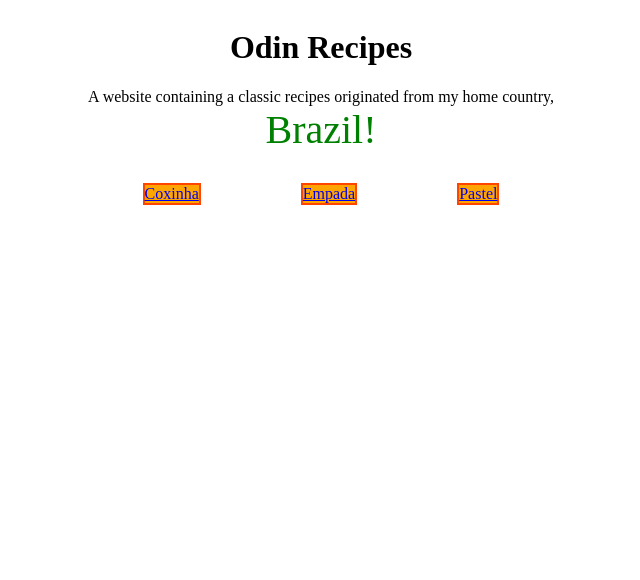
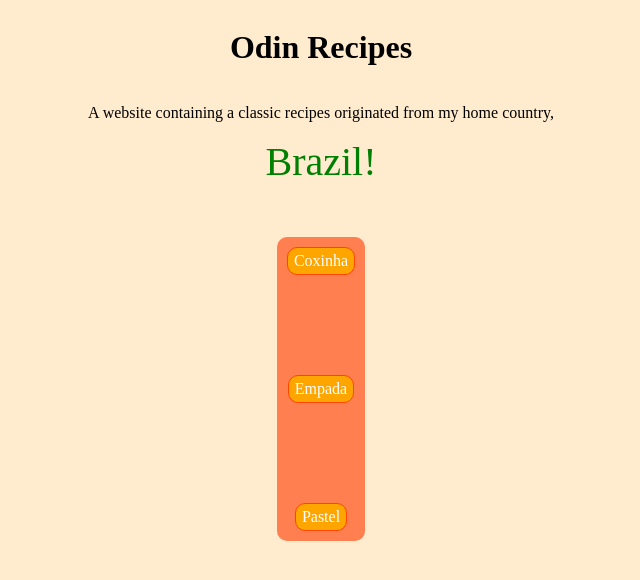
Before and after one commit to Vegeance-V/odin-recipes, a plain HTML site: page index.html in a window 1280 px wide. Shown: the whole page, without its empty margins (319-959 px from the left). Drawn offline with Linux system fonts and the light colour scheme.

Commit message:
Add changes to the css styling
- Add padding and border to the buttons containing the links

- Add background color

- Add text color and change text placement

```diff
--- a/index.html
+++ b/index.html
@@ -10,9 +10,10 @@
 <body>
     <div class="center">
         <h1>Odin Recipes</h1>
-     <a> A website containing a classic recipes originated from my home country, <div class="greentext">Brazil!</div></a>
+        <p> A website containing a classic recipes originated from my home country, <div class="greentext">Brazil!</div></p>
     </div>
 
+    <div class="options">
         <div class="positionbox">
 
             <div class="optionstyle">
@@ -26,7 +27,7 @@
             <div class="optionstyle">
                 <a href="./pg/pastel-recipe.html">Pastel</a>
             </div>
-
+        </div>
     </div>
 
 </body>
--- a/style.css
+++ b/style.css
@@ -1,5 +1,9 @@
 * {
     box-sizing: border-box;
+}
+
+body {
+    background-color:blanchedalmond ;
 }
 
 .center {
@@ -9,21 +13,40 @@
     align-items: center;
 }
 
+.options {
+    display: flex;
+    justify-content: center;
+}
+
 .positionbox {
     display: flex;
     justify-content: center;
     align-items: center;
+    flex-direction: column;
     gap: 100px;
+    padding: 10px;
+    border-radius: 10px;
+    max-width: min-content;
+    background-color: coral
 }
 
 .optionstyle {
+    display: flex;
     background-color: orange;
-    border: 2px solid orangered;
+    border: 1px solid orangered;
+    flex: 1;
+    border-radius: 10px;
+    padding: 4px 6px;
 }
 
 .greentext {
     color: green;
     text-align: center;
     font-size: 40px;
-    margin-bottom: 30px;
+    margin-bottom: 20px;
 }
+
+a {
+    text-decoration: none;
+    color: white;
+}
```
Lines whose indentation alone changed are shown as unchanged.
